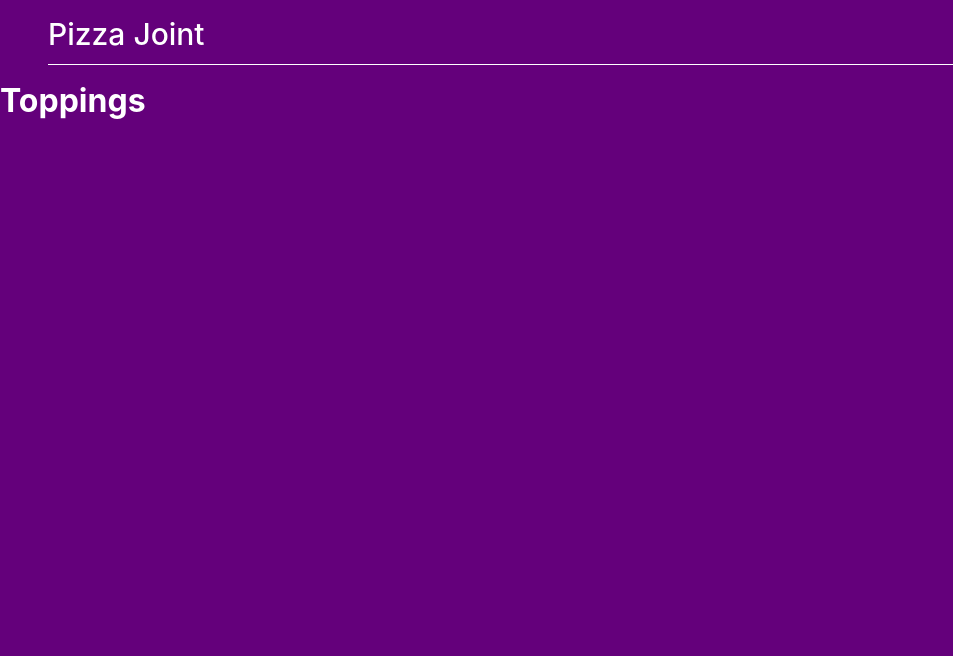
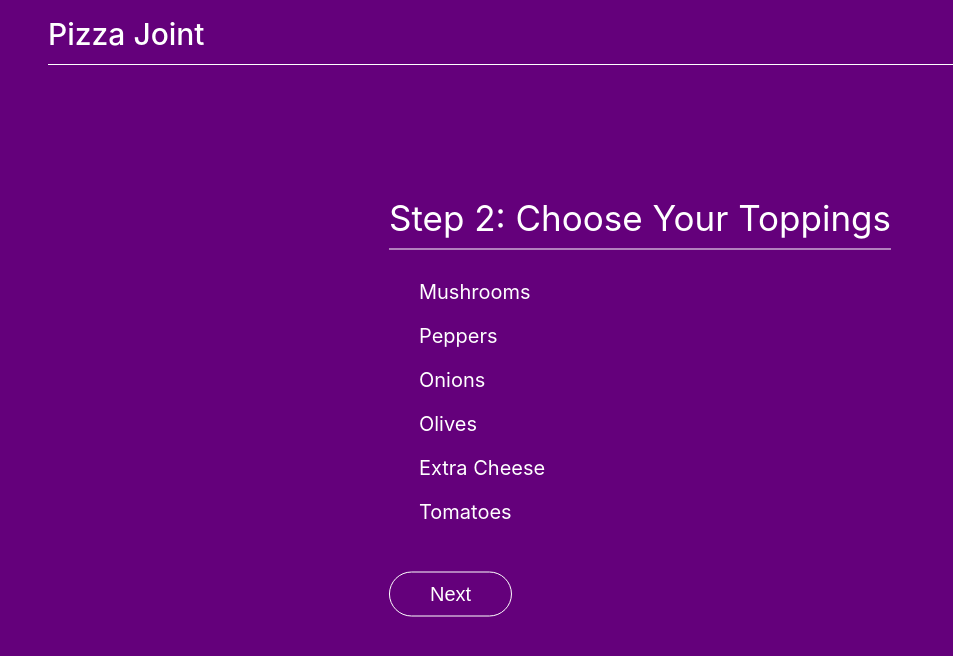
Before and after one commit to GautamPB/framer-motion, a React (Create React App) app: page /toppings in a window 1280 px wide. Shown: the top 656 px of the page, without its empty margins (0-953 px from the left). Built offline with nearby package versions, Linux system fonts and the light colour scheme.

Commit message:
Fixed bug while selecting toppings

```diff
--- a/src/App.js
+++ b/src/App.js
@@ -1,3 +1,4 @@
+import { useState } from 'react'
 import { BrowserRouter as Router, Route, Routes } from 'react-router-dom'
 import Home from './components/Home/Home'
 import Navbar from './components/Navbar/Navbar'
@@ -6,13 +7,52 @@ import Toppings from './components/Toppings/Toppings'
 import Order from './components/Order/Order'
 
 const App = () => {
+    const [pizza, setPizza] = useState({ base: '', toppings: [] })
+
+    const setPizzaBase = (base) => {
+        setPizza({ ...pizza, base })
+    }
+
+    const addPizzaToppings = (topping) => {
+        const containsTopping = pizza.toppings.includes(topping)
+        let newToppings = pizza.toppings
+
+        if (containsTopping) {
+            newToppings = pizza.toppings.filter((item) => item !== topping)
+        } else {
+            newToppings = [...pizza.toppings, topping]
+        }
+
+        setPizza({ ...pizza, toppings: newToppings })
+    }
+
     return (
         <Router>
             <Navbar />
             <Routes>
                 <Route exact path="/" element={<Home />} />
-                <Route path="/base" element={<Base />} />
-                <Route exact path="/toppings" element={<Toppings />} />
+
+                <Route
+                    path="/base"
+                    element={
+                        <Base
+                            setPizzaBase={setPizzaBase}
+                            baseName={pizza.base}
+                        />
+                    }
+                />
+
+                <Route
+                    exact
+                    path="/toppings"
+                    element={
+                        <Toppings
+                            addPizzaToppings={addPizzaToppings}
+                            pizzaToppings={pizza.toppings}
+                        />
+                    }
+                />
+
                 <Route exact path="/order" element={<Order />} />
             </Routes>
         </Router>
--- a/src/components/Base/Base.css
+++ b/src/components/Base/Base.css
@@ -0,0 +1,46 @@
+.base {
+    position: absolute;
+    top: 45%;
+    left: 50%;
+    transform: translate(-50%, -50%);
+}
+
+.base__header {
+    font-size: 35px;
+    padding-bottom: 10px;
+    border-bottom: solid white 1px;
+    margin-bottom: 10px;
+}
+
+.base__baseName {
+    display: flex;
+    align-items: center;
+}
+
+.base__baseName > p {
+    margin-top: 20px;
+    font-size: 20px;
+    cursor: pointer;
+    margin-left: 15px;
+    display: flex;
+}
+
+.base__baseNameSelected {
+    font-weight: 600;
+    display: flex;
+}
+
+.base__nextButton {
+    position: absolute;
+    margin-top: 3rem;
+    font-size: 20px;
+    font-weight: 400;
+    border: solid white 1px;
+    outline: none;
+    background: transparent;
+    padding-inline: 40px;
+    padding-block: 10px;
+    border-radius: 999px;
+    color: white;
+    cursor: pointer;
+}
--- a/src/components/Base/Base.js
+++ b/src/components/Base/Base.js
@@ -1,9 +1,40 @@
 import './Base.css'
+import { Link } from 'react-router-dom'
 
-const Base = () => {
+const Base = ({ setPizzaBase, baseName }) => {
+    const bases = ['Classic', 'Thin and Crispy', 'Thick Crust']
+
     return (
-        <div>
-            <h1>Base</h1>
+        <div className="base">
+            <p className="base__header">Step 1: Choose Your Base</p>
+
+            <div className="base__container">
+                {bases.map((base) => (
+                    <div className="base__baseName">
+                        <p>{baseName === base ? '>' : ''}</p>
+                        <p
+                            className={
+                                baseName === base
+                                    ? 'base__baseNameSelected'
+                                    : ''
+                            }
+                            onClick={() => {
+                                setPizzaBase(base)
+                            }}
+                        >
+                            {base}
+                        </p>
+                    </div>
+                ))}
+            </div>
+
+            {baseName ? (
+                <Link to="/toppings">
+                    <button className="base__nextButton">Next</button>
+                </Link>
+            ) : (
+                ''
+            )}
         </div>
     )
 }
--- a/src/components/Home/Home.css
+++ b/src/components/Home/Home.css
@@ -17,7 +17,7 @@
     margin-bottom: 3rem;
 }
 
-.home__body > button {
+.home__createButton {
     background: transparent;
     color: white;
     border: solid 1px white;
--- a/src/components/Home/Home.js
+++ b/src/components/Home/Home.js
@@ -1,11 +1,16 @@
 import './Home.css'
+import { Link } from 'react-router-dom'
 
 const Home = () => {
     return (
         <div className="home">
             <div className="home__body">
                 <h1>Welcome to Pizza Joint</h1>
-                <button>Create Your Pizza</button>
+                <Link to="/base">
+                    <button className="home__createButton">
+                        Create Your Pizza
+                    </button>
+                </Link>
             </div>
         </div>
     )
--- a/src/components/Toppings/Toppings.css
+++ b/src/components/Toppings/Toppings.css
@@ -0,0 +1,46 @@
+.toppings {
+    position: absolute;
+    top: 45%;
+    left: 50%;
+    transform: translate(-50%, -50%);
+}
+
+.toppings__header {
+    font-size: 35px;
+    padding-bottom: 10px;
+    border-bottom: solid white 1px;
+    margin-bottom: 10px;
+}
+
+.toppings__toppingsName {
+    display: flex;
+    align-items: center;
+}
+
+.toppings__toppingsName > p {
+    margin-top: 20px;
+    font-size: 20px;
+    cursor: pointer;
+    margin-left: 15px;
+    display: flex;
+}
+
+.toppings__toppingNameSelected {
+    font-weight: 600;
+    display: flex;
+}
+
+.toppings__nextButton {
+    position: absolute;
+    margin-top: 3rem;
+    font-size: 20px;
+    font-weight: 400;
+    border: solid white 1px;
+    outline: none;
+    background: transparent;
+    padding-inline: 40px;
+    padding-block: 10px;
+    border-radius: 999px;
+    color: white;
+    cursor: pointer;
+}
--- a/src/components/Toppings/Toppings.js
+++ b/src/components/Toppings/Toppings.js
@@ -1,11 +1,47 @@
 import './Toppings.css'
+import { Link } from 'react-router-dom'
 
-const Toppings = () => {
+const Topping = ({ addPizzaToppings, pizzaToppings }) => {
+    const toppings = [
+        'Mushrooms',
+        'Peppers',
+        'Onions',
+        'Olives',
+        'Extra Cheese',
+        'Tomatoes',
+    ]
+
     return (
-        <div>
-            <h1>Toppings</h1>
+        <div className="toppings">
+            <p className="toppings__header">Step 2: Choose Your Toppings</p>
+
+            <div className="toppings__container">
+                {toppings.map((topping) => (
+                    <div className="toppings__toppingsName">
+                        <p>{pizzaToppings.includes(topping) ? '>' : ''}</p>
+                        <p
+                            className={
+                                pizzaToppings.includes(topping)
+                                    ? 'toppings__toppingNameSelected'
+                                    : ''
+                            }
+                            onClick={() => addPizzaToppings(topping)}
+                        >
+                            {topping}
+                        </p>
+                    </div>
+                ))}
+            </div>
+
+            {pizzaToppings ? (
+                <Link to="/order">
+                    <button className="toppings__nextButton">Next</button>
+                </Link>
+            ) : (
+                ''
+            )}
         </div>
     )
 }
 
-export default Toppings
+export default Topping
```
